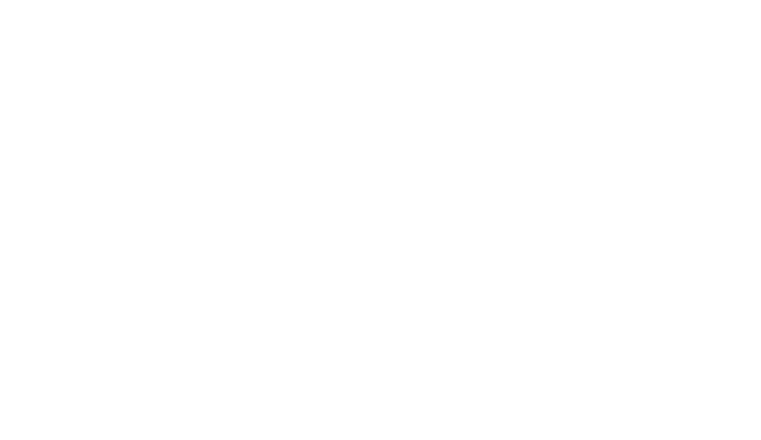
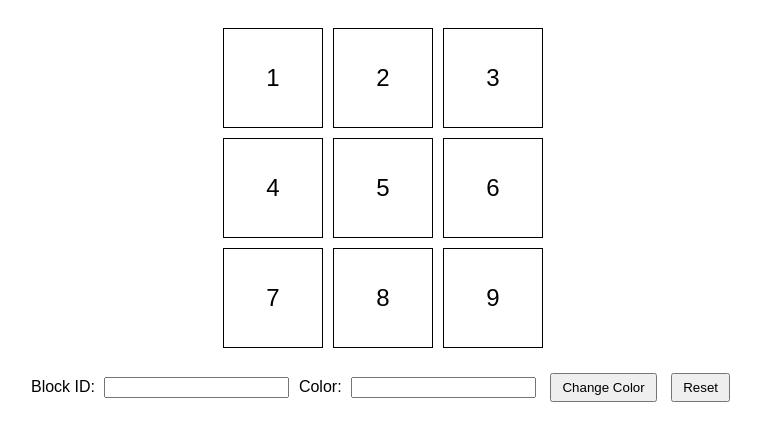
Before and after one commit to acciojob/Replit-Asian-Paints-sonukds, a website: page main.html in a window 1280 px wide. Shown: the whole page, without its empty margins (257-1018 px from the left). Drawn offline with Linux system fonts and the light colour scheme.

Commit message:
created a submission

```diff
--- a/main.html
+++ b/main.html
@@ -1,16 +1,31 @@
 <!DOCTYPE html>
-
-<html>
-
+<html lang="en">
 <head>
-	<link rel="stylesheet" href="styles.css">
+    <meta charset="UTF-8">
+    <meta name="viewport" content="width=device-width, initial-scale=1.0">
+    <title>3x3 Grid Color Changer</title>
+    <link rel="stylesheet" href="styles.css">
 </head>
-
 <body>
-	<!-- the entire body must be written by student -->
-    <script type="text/javascript" src="./script.js">
-</script>
-
+    <div id="grid-container">
+        <div class="grid-item" id="1">1</div>
+        <div class="grid-item" id="2">2</div>
+        <div class="grid-item" id="3">3</div>
+        <div class="grid-item" id="4">4</div>
+        <div class="grid-item" id="5">5</div>
+        <div class="grid-item" id="6">6</div>
+        <div class="grid-item" id="7">7</div>
+        <div class="grid-item" id="8">8</div>
+        <div class="grid-item" id="9">9</div>
+    </div>
+    <div>
+        <label for="block_id">Block ID:</label>
+        <input type="text" id="block_id">
+        <label for="colour_id">Color:</label>
+        <input type="text" id="colour_id">
+        <button id="change_button">Change Color</button>
+        <button id="reset">Reset</button>
+    </div>
+    <script src="script.js"></script>
 </body>
-
 </html>
--- a/script.js
+++ b/script.js
@@ -1 +1,29 @@
 //your JS code here. If required.
+document.getElementById('change_button').addEventListener('click', changeColor);
+document.getElementById('reset').addEventListener('click', resetColors);
+
+function changeColor() {
+    const blockId = document.getElementById('block_id').value;
+    const color = document.getElementById('colour_id').value;
+
+    // Reset all grid items to transparent
+    const gridItems = document.getElementsByClassName('grid-item');
+    for (let item of gridItems) {
+        item.style.backgroundColor = 'transparent';
+    }
+
+    // Change the color of the specific block
+    const block = document.getElementById(blockId);
+    if (block) {
+        block.style.backgroundColor = color;
+    } else {
+        alert('Invalid Block ID');
+    }
+}
+
+function resetColors() {
+    const gridItems = document.getElementsByClassName('grid-item');
+    for (let item of gridItems) {
+        item.style.backgroundColor = 'transparent';
+    }
+}
--- a/styles.css
+++ b/styles.css
@@ -1 +1,33 @@
 /*  your css code here. If applicable */
+body {
+    display: flex;
+    flex-direction: column;
+    align-items: center;
+    font-family: Arial, sans-serif;
+}
+
+#grid-container {
+    display: grid;
+    grid-template-columns: repeat(3, 100px);
+    grid-template-rows: repeat(3, 100px);
+    gap: 10px;
+    margin: 20px 0;
+}
+
+.grid-item {
+    display: flex;
+    justify-content: center;
+    align-items: center;
+    border: 1px solid black;
+    font-size: 24px;
+    background-color: transparent;
+}
+
+input {
+    margin: 5px;
+}
+
+button {
+    margin: 5px;
+    padding: 5px 10px;
+}
```
